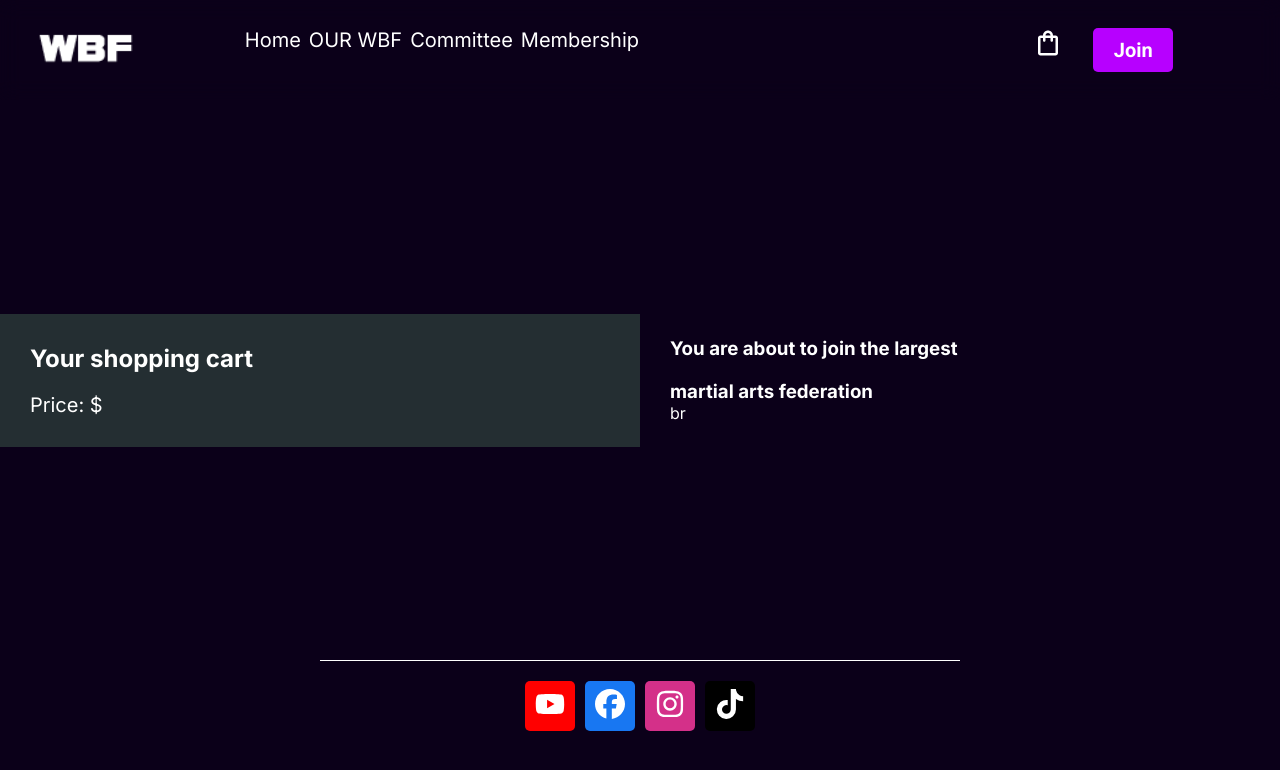
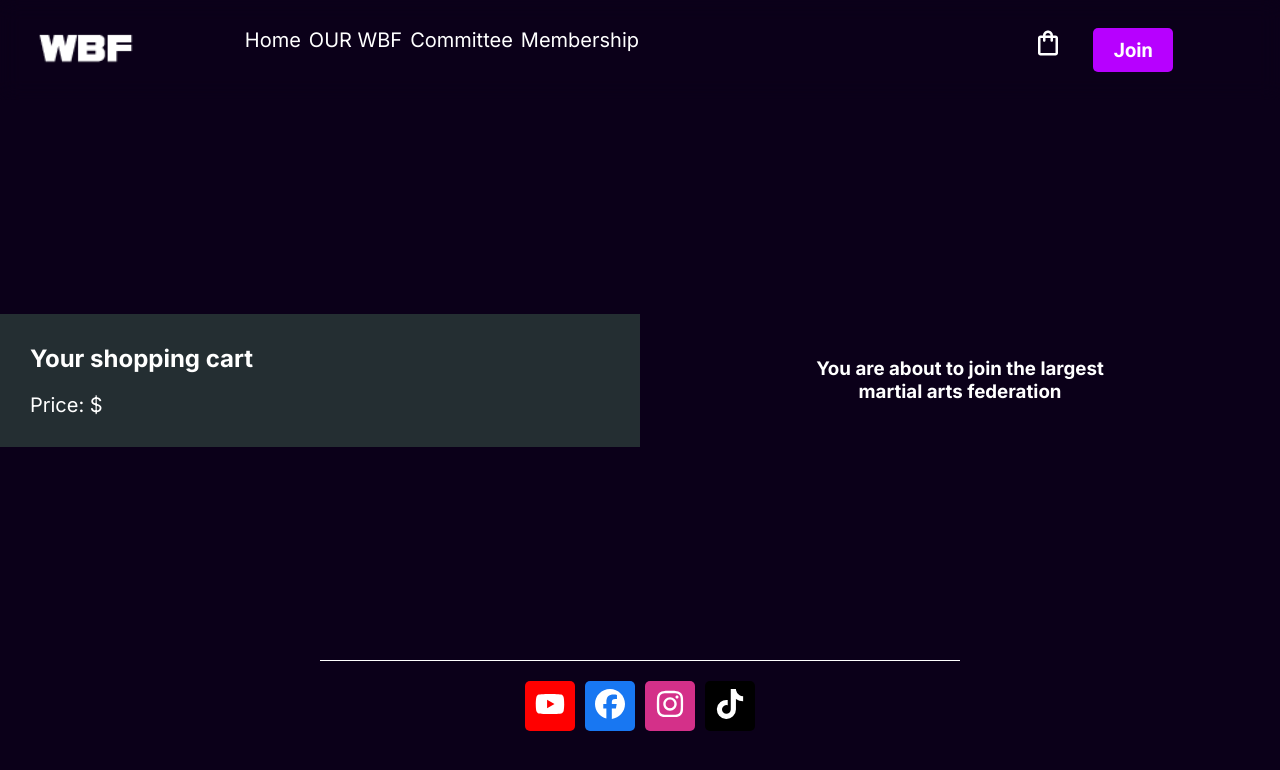
Before and after one commit to FerZva/world-bushido-federation-landingpage, a Next.js app: page /cart in a window 1280 px wide. Shown: the top 770 px of the page. Built offline with nearby package versions, Linux system fonts and the light colour scheme.

Commit message:
New title and styles added

```diff
--- a/src/app/cart/page.js
+++ b/src/app/cart/page.js
@@ -90,7 +90,9 @@ function Page({ searchParams }) {
                 </button>
             </form>
           </div>
-          <h3>You are about to join the largest</h3> <br /><h3>martial arts federation</h3>br
+         <div className='title-div'>
+          <h3>You are about to join the largest</h3><h3>martial arts federation</h3>
+         </div>
           <div
           style={{ display: divValue === 2 ? 'block' : 'none' }}
           >
--- a/src/app/styles/_Default.scss
+++ b/src/app/styles/_Default.scss
@@ -53,3 +53,10 @@ Image {
 p{
     font-size: 20px;
 }
+
+.title-div {
+    display: flex;
+    flex-direction: column;
+    text-align: center;
+    padding: 20px;
+}
```
